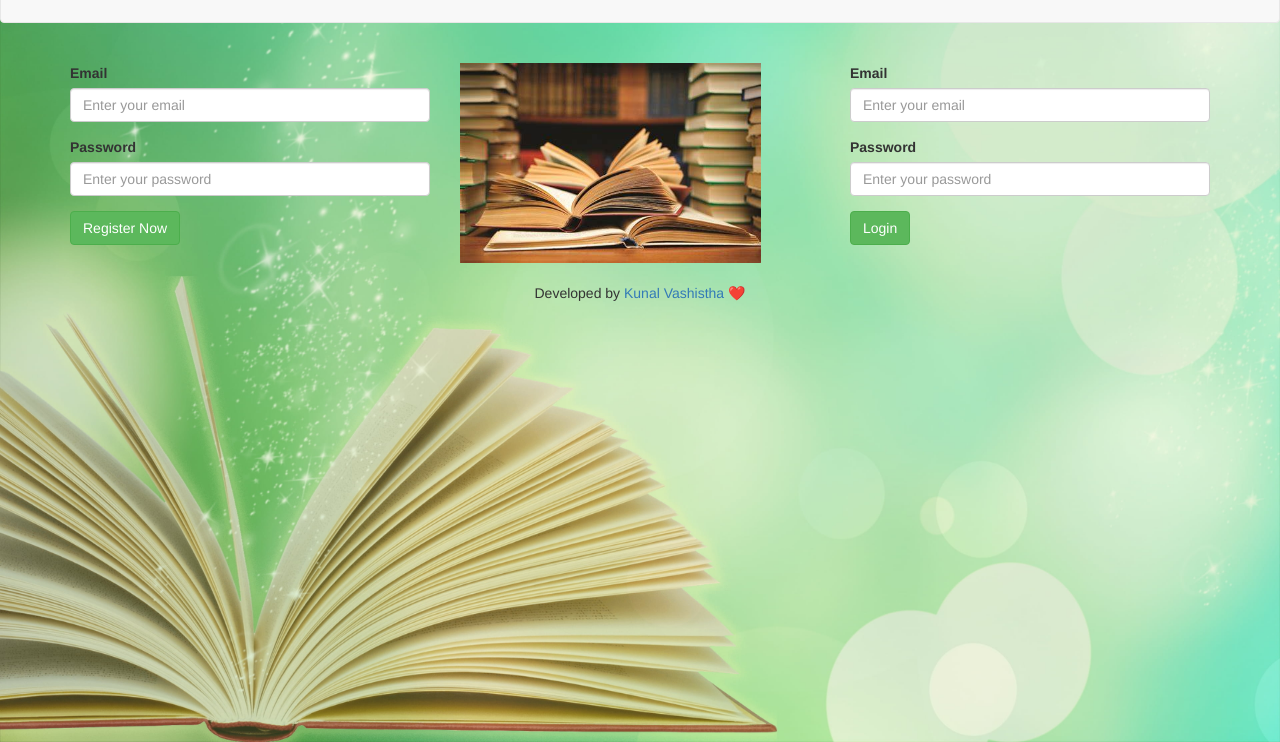
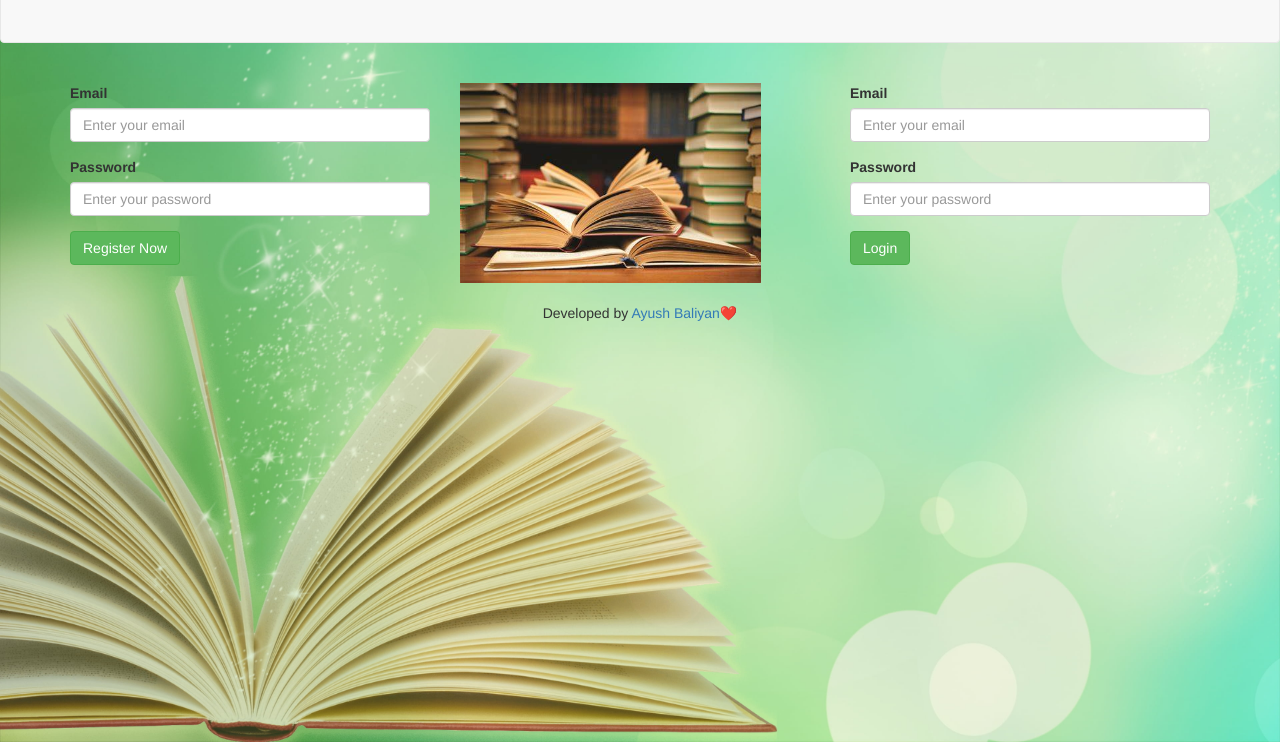
Before and after one commit to Ayush0006/Google-Api-Library-management, a website: page index.html in a window 1280 px wide. Shown: the part 58-800 px from the top of the page. Drawn offline with nearby package versions, Linux system fonts and the light colour scheme.

Commit message:
Update index.html

```diff
--- a/index.html
+++ b/index.html
@@ -18,7 +18,7 @@ background-size: 100% 100%;">
 <div class="navbar navbar-default">
 <div class="navbar-header">
   <b style="color: black;"><a class="navbar-brand">Library Management Login</a></b>
-  <h4 style="margin-left: 1400px; flex: auto; color: black;"><a href="https://kv103.github.io/kunal.github.io/"> Designed By Kunal❤️</a></h4>
+  <h4 style="margin-left: 1400px; flex: auto; color: black;"><a href="https://kv103.github.io/kunal.github.io/"> Designed By Ayush Baliyan❤️</a></h4>
   <button type="button" class="navbar-toggle collapsed" data-toggle="collapse" data-target=".navbar-collapse" aria-expanded="false" aria-controls="navbar">
       <span class="sr-only">Toggle navigation</span>
       <span class="icon-bar"></span>
@@ -72,7 +72,7 @@ background-size: 100% 100%;">
   </form>
 </div>
 <br>
-<center>Developed by <a href="hhttps://kv103.github.io/kunal.github.io/">Kunal Vashistha ❤️</a></center>
+<center>Developed by <a href="hhttps://kv103.github.io/kunal.github.io/">Ayush Baliyan❤️</a></center>
 </body>
 	<script type="module">
 	  // Import the functions you need from the SDKs you need
```
